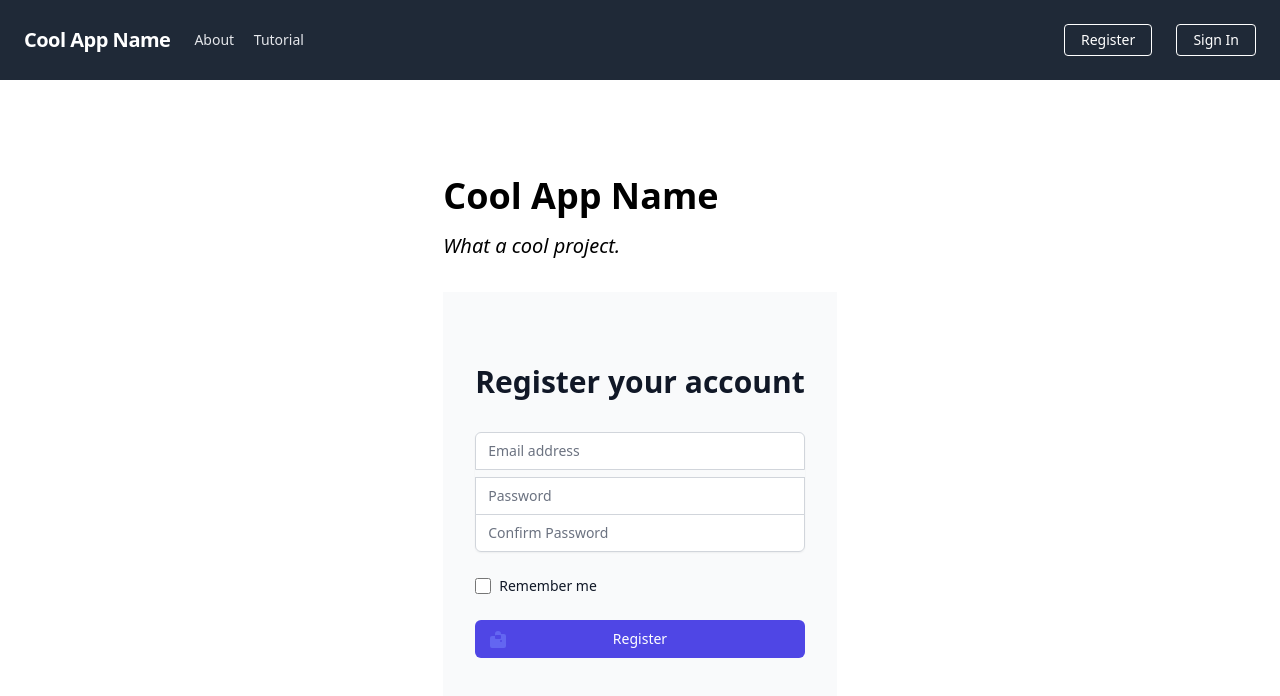
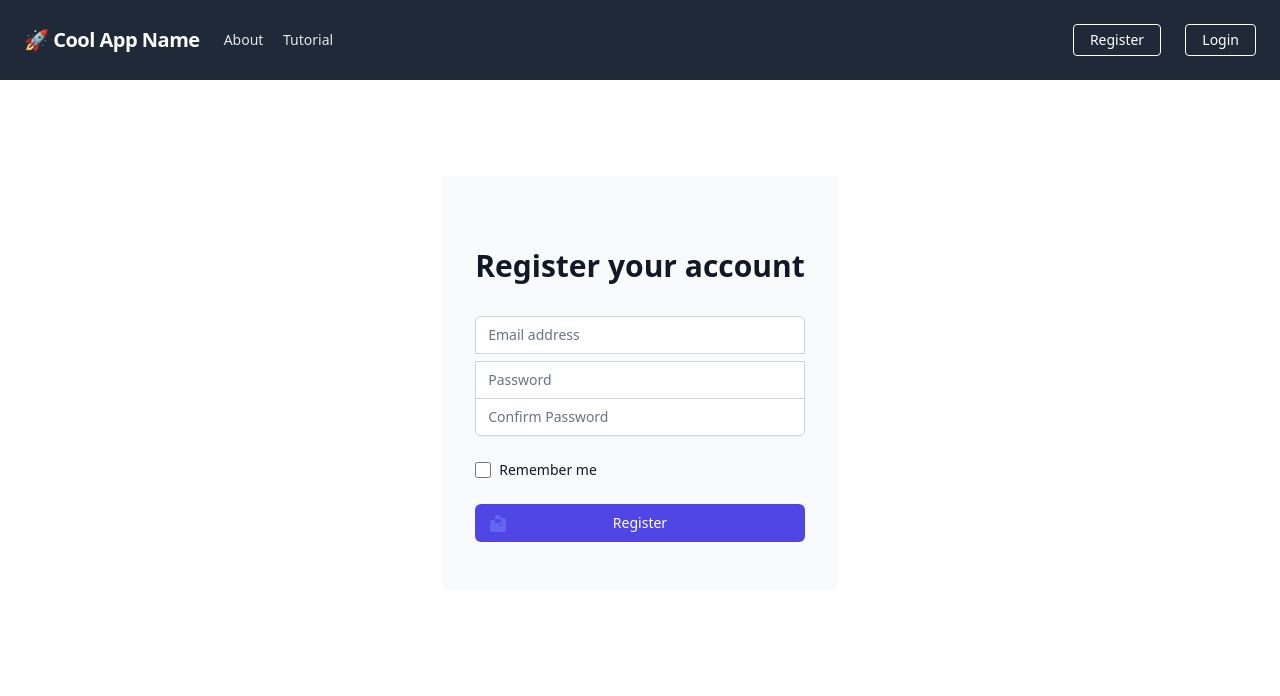
Before and after one commit to jjoeldaniel/362, a SvelteKit app: page /register in a window 1280 px wide. Shown: the top 696 px of the page. Built offline with nearby package versions, Linux system fonts and the light colour scheme.

Commit message:
fix navbar links and layout content

```diff
--- a/src/lib/components/NavBar.svelte
+++ b/src/lib/components/NavBar.svelte
@@ -36,16 +36,16 @@
 			</div>
 			<div class="flex flex-col ml-auto">
 				<a
-					href="#"
+					href="/register"
 					class="inline-block text-sm px-4 py-2 leading-none border rounded text-white border-white hover:border-transparent hover:text-gray-800 hover:bg-white mt-4"
 				>
 					Register
 				</a>
 				<a
-					href="#"
+					href="/login"
 					class="inline-block text-sm px-4 py-2 leading-none border rounded text-white border-white hover:border-transparent hover:text-gray-800 hover:bg-white mt-4"
 				>
-					Sign In
+					Login
 				</a>
 			</div>
 		</div>
@@ -68,16 +68,16 @@
 		</div>
 		<div class="space-x-5">
 			<a
-				href="#"
+				href="/register"
 				class="inline-block text-sm px-4 py-2 leading-none border rounded text-white border-white hover:border-transparent hover:text-gray-800 hover:bg-white mt-4 md:mt-0"
 			>
 				Register
 			</a>
 			<a
-				href="#"
+				href="/login"
 				class="inline-block text-sm px-4 py-2 leading-none border rounded text-white border-white hover:border-transparent hover:text-gray-800 hover:bg-white mt-4 md:mt-0"
 			>
-				Sign In
+				Login
 			</a>
 		</div>
 	</div>
--- a/src/lib/constants.js
+++ b/src/lib/constants.js
@@ -1,5 +1,5 @@
 // Constants class for storing app-wide constants
 export default class Constants {
-    static APP_NAME = "Cool App Name";
+    static APP_NAME = "🚀 Cool App Name";
     static APP_DESCRIPTION = "Insert App Description Here";
 }
--- a/src/routes/+layout.svelte
+++ b/src/routes/+layout.svelte
@@ -4,12 +4,12 @@
 	import Constants from '$lib/constants.js';
 </script>
 
+<title>{Constants.APP_NAME}</title>
+
 <div class="h-screen">
 	<NavBar />
 	<div class="flex mt-24">
 		<div class="m-auto max-w-lg">
-			<h1 class="pb-4 text-4xl font-semibold">{Constants.APP_NAME}</h1>
-			<blockquote class="pb-8 text-xl font-medium italic">What a cool project.</blockquote>
 			<slot />
 		</div>
 	</div>
--- a/src/routes/+page.svelte
+++ b/src/routes/+page.svelte
@@ -1,3 +1,10 @@
+<script>
+	import Constants from '$lib/constants.js';
+</script>
+
+<h1 class="pb-4 text-4xl font-semibold">{Constants.APP_NAME}</h1>
+<blockquote class="pb-8 text-xl font-medium italic">What a cool project.</blockquote>
+
 <div class="space-y-3">
 	<p>
 		Our website is designed to help college students plan their remaining courses by uploading their
@@ -5,8 +12,9 @@
 	</p>
 	<p>
 		With our user-friendly interface, students can easily upload their audit and view their
-		completed courses, remaining requirements, and recommended courses to take. Students can save their progress and come back to it later, making it easy to plan their
-		courses over multiple semesters.
+		completed courses, remaining requirements, and recommended courses to take. Students can save
+		their progress and come back to it later, making it easy to plan their courses over multiple
+		semesters.
 	</p>
 	<p>
 		Whether you're a freshman just starting out or a senior nearing graduation, let us help you stay
```
